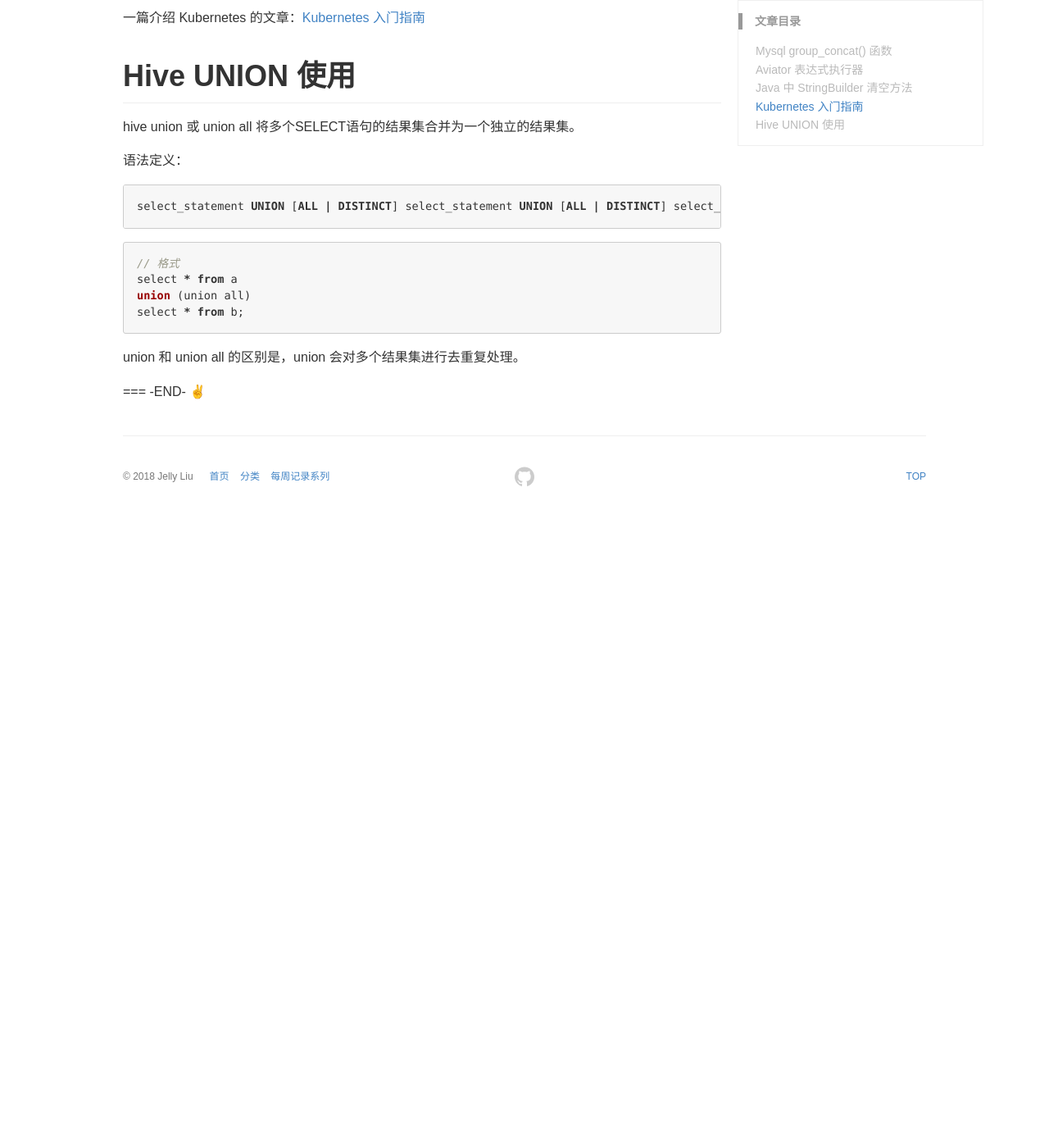
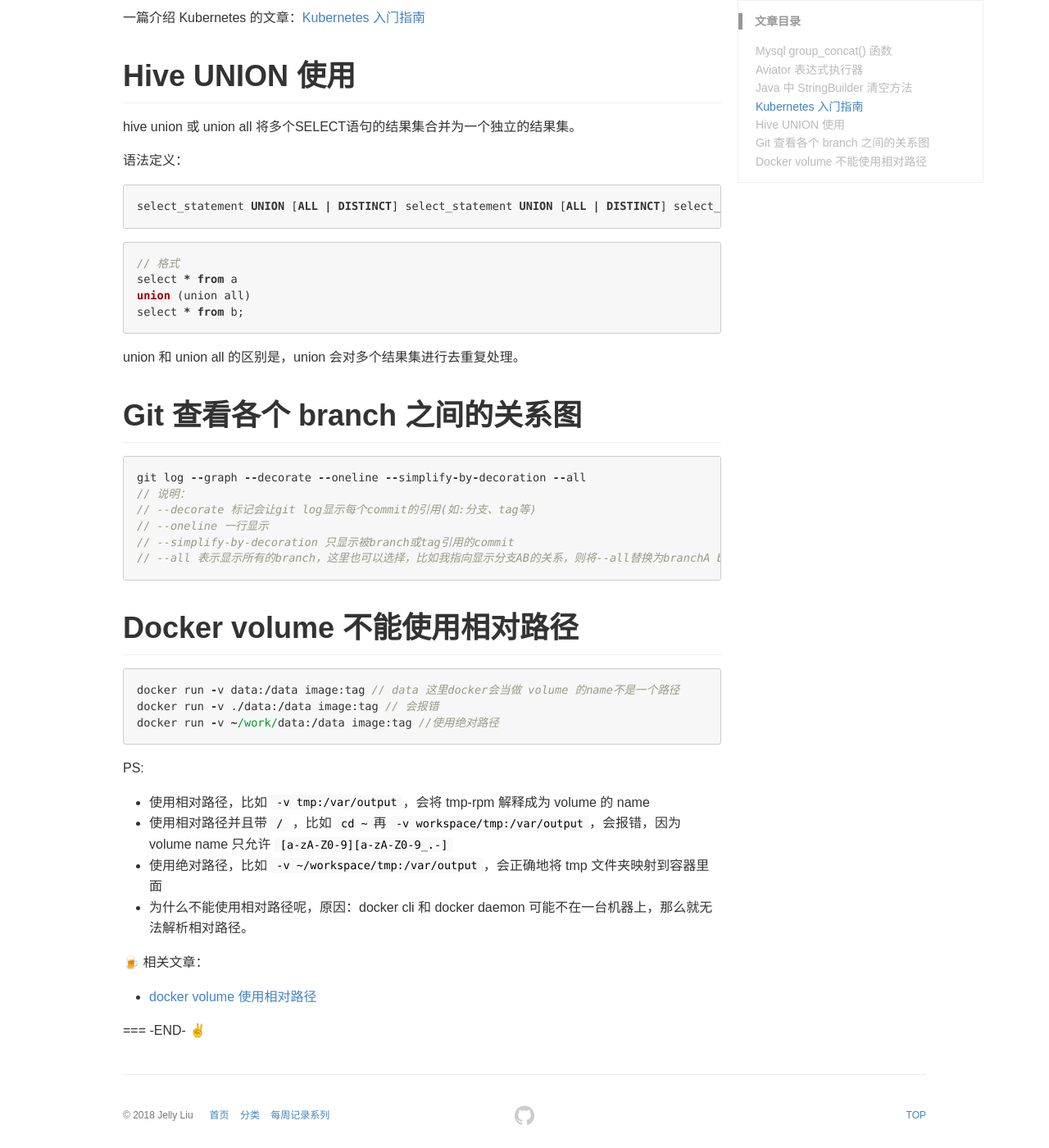
Before and after one commit to liuzhudong/liuzhudong.github.io, a Jekyll site: the page built from _posts/2018/2018-05-27-weekly-issue-4.md, in a window 1280 px wide and 1400 px high, scrolled down 2092 px. Shown: the whole window at 82% size. Built offline with Jekyll 4.4.1, drawn with Linux system fonts in a browser that asks for light colours; emoji names are drawn with the system emoji font; before the commit the page ends 2722 px from its top, so only the background shows below that.

Commit message:
weekly issue 4
Signed-off-by: 刘柱栋 <liuzhudong57@126.com>

````diff
--- a/_posts/2018/2018-05-27-weekly-issue-4.md
+++ b/_posts/2018/2018-05-27-weekly-issue-4.md
@@ -112,5 +112,36 @@
 
 union 和 union all 的区别是，union 会对多个结果集进行去重复处理。
 
+# Git 查看各个 branch 之间的关系图
+
+```js
+git log --graph --decorate --oneline --simplify-by-decoration --all
+// 说明：
+// --decorate 标记会让git log显示每个commit的引用(如:分支、tag等)
+// --oneline 一行显示
+// --simplify-by-decoration 只显示被branch或tag引用的commit
+// --all 表示显示所有的branch，这里也可以选择，比如我指向显示分支AB的关系，则将--all替换为branchA branchB
+```
+
+# Docker volume 不能使用相对路径
+
+```js
+docker run -v data:/data image:tag // data 这里docker会当做 volume 的name不是一个路径
+docker run -v ./data:/data image:tag // 会报错
+docker run -v ~/work/data:/data image:tag //使用绝对路径
+```
+
+PS:
+
+* 使用相对路径，比如 `-v tmp:/var/output`，会将 tmp-rpm 解释成为 volume 的 name
+* 使用相对路径并且带 `/` ，比如 `cd ~`再 `-v workspace/tmp:/var/output`，会报错，因为 volume name 只允许 `[a-zA-Z0-9][a-zA-Z0-9_.-]`
+* 使用绝对路径，比如 `-v ~/workspace/tmp:/var/output`，会正确地将 tmp 文件夹映射到容器里面
+* 为什么不能使用相对路径呢，原因：docker cli 和 docker daemon 可能不在一台机器上，那么就无法解析相对路径。
+
+:beer: 相关文章：
+
+* [docker volume 使用相对路径](https://sfwn.me/2017/02/12/docker-volume-relative-path/)
+
+
 ===
 -END- :v:
````
